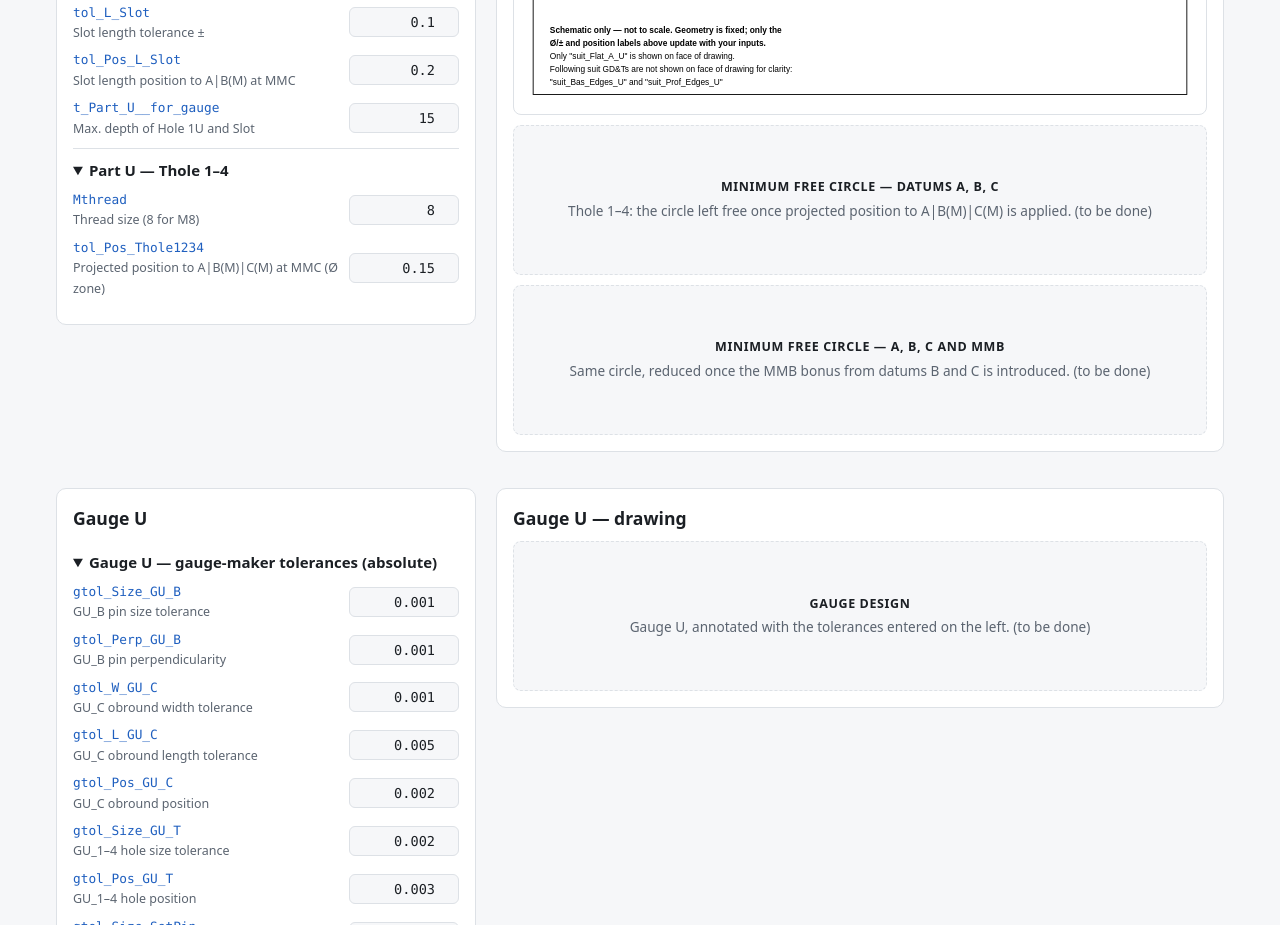
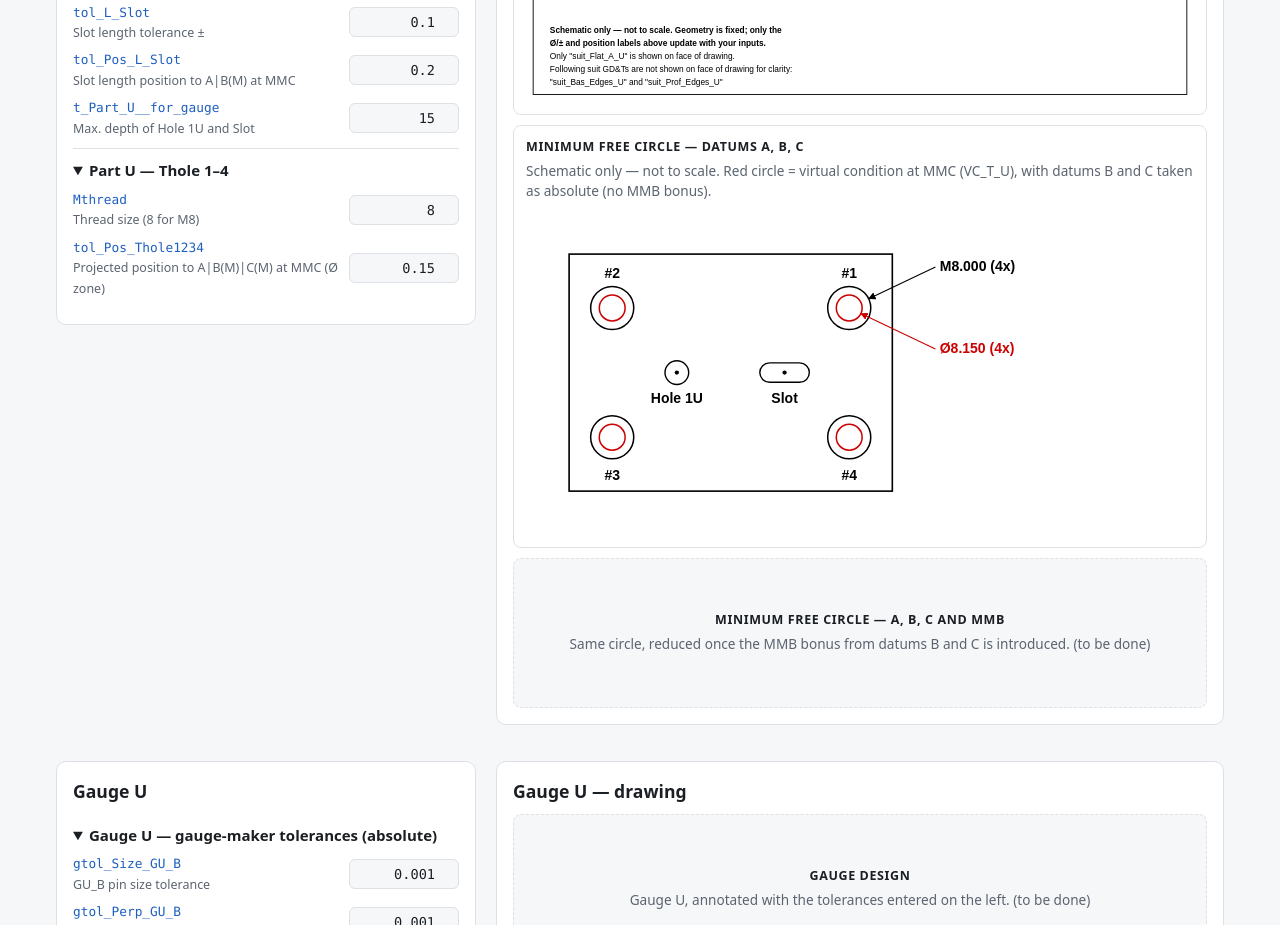
Before and after one commit to onursurlu-cell/Engineering_Help_Website, a plain HTML site: page pin-slot-non-alignable-assembly-calculator/index.html in a window 1280 px wide. Shown: the part 4219-5144 px from the top of the page. Drawn offline with Linux system fonts and the light colour scheme.

Commit message:
Add Part U Minimum free circle — datums A, B, C diagram (Hole 1U + Slot, no MMB)

```diff
--- a/pin-slot-non-alignable-assembly-calculator/index.html
+++ b/pin-slot-non-alignable-assembly-calculator/index.html
@@ -565,7 +565,38 @@ shift_y(x,y) = dy + x&middot;sin&theta; + y&middot;cos&theta; &minus; y
 <g font-size="14" fill="#000"><text x="40" y="804" font-weight="bold">Schematic only — not to scale. Geometry is fixed; only the</text><text x="40" y="826" font-weight="bold">Ø/± and position labels above update with your inputs.</text><text x="40" y="848">Only "suit_Flat_A_U" is shown on face of drawing.</text><text x="40" y="870">Following suit GD&amp;Ts are not shown on face of drawing for clarity:</text><text x="40" y="892">"suit_Bas_Edges_U" and "suit_Prof_Edges_U"</text></g>
 </svg>
     </div>
-    <div class="drawing-placeholder"><div><b>Minimum free circle — datums A, B, C</b>Thole 1–4: the circle left free once projected position to A|B(M)|C(M) is applied. (to be done)</div></div>
+    <div class="drawing-frame" aria-label="Part U minimum free circle, datums A, B, C, no MMB">
+      <div class="cap">Minimum free circle — datums A, B, C</div>
+      <div class="cap-desc">Schematic only — not to scale. Red circle = virtual condition at MMC (VC_T_U), with datums B and C taken as absolute (no MMB bonus).</div>
+      <svg id="svgMinFreeU1" xmlns="http://www.w3.org/2000/svg" viewBox="0 0 620 300" font-family="Arial, Helvetica, sans-serif">
+<defs>
+<marker id="mfc-ar-u" viewBox="0 0 10 10" refX="9" refY="5" markerWidth="7" markerHeight="7" orient="auto"><path d="M0,0 L10,5 L0,10 z" fill="context-stroke"/></marker>
+</defs>
+<rect x="40" y="40" width="300" height="220" fill="#fff" stroke="#000" stroke-width="1.5"/>
+<circle cx="140" cy="150" r="11" fill="#fff" stroke="#000" stroke-width="1.3"/>
+<circle cx="140" cy="150" r="2" fill="#000"/>
+<text x="140" y="178" font-size="13" fill="#000" font-weight="bold" text-anchor="middle">Hole 1U</text>
+<rect x="217" y="141" width="46" height="18" rx="9" ry="9" fill="#fff" stroke="#000" stroke-width="1.3"/>
+<circle cx="240" cy="150" r="2" fill="#000"/>
+<text x="240" y="178" font-size="13" fill="#000" font-weight="bold" text-anchor="middle">Slot</text>
+<circle cx="300" cy="90" r="20" fill="none" stroke="#000" stroke-width="1.4"/>
+<circle cx="300" cy="90" r="12" fill="none" stroke="#c00" stroke-width="1.4"/>
+<text x="300" y="62" font-size="13" font-weight="bold" fill="#000" text-anchor="middle">#1</text>
+<circle cx="80" cy="90" r="20" fill="none" stroke="#000" stroke-width="1.4"/>
+<circle cx="80" cy="90" r="12" fill="none" stroke="#c00" stroke-width="1.4"/>
+<text x="80" y="62" font-size="13" font-weight="bold" fill="#000" text-anchor="middle">#2</text>
+<circle cx="80" cy="210" r="20" fill="none" stroke="#000" stroke-width="1.4"/>
+<circle cx="80" cy="210" r="12" fill="none" stroke="#c00" stroke-width="1.4"/>
+<text x="80" y="250" font-size="13" font-weight="bold" fill="#000" text-anchor="middle">#3</text>
+<circle cx="300" cy="210" r="20" fill="none" stroke="#000" stroke-width="1.4"/>
+<circle cx="300" cy="210" r="12" fill="none" stroke="#c00" stroke-width="1.4"/>
+<text x="300" y="250" font-size="13" font-weight="bold" fill="#000" text-anchor="middle">#4</text>
+<line x1="380" y1="52" x2="318.1" y2="81.4" stroke="#000" stroke-width="1" marker-end="url(#mfc-ar-u)"/>
+<text id="lbl-mfcNomDiaU" x="384" y="56" font-size="13" fill="#000" font-weight="bold">M{Mthread} (4x)</text>
+<line x1="380" y1="128" x2="310.8" y2="95.1" stroke="#c00" stroke-width="1" marker-end="url(#mfc-ar-u)"/>
+<text id="lbl-mfcFreeDiaU" x="384" y="132" font-size="13" fill="#c00" font-weight="bold">Ø (4x)</text>
+</svg>
+    </div>
     <div class="drawing-placeholder"><div><b>Minimum free circle — A, B, C and MMB</b>Same circle, reduced once the MMB bonus from datums B and C is introduced. (to be done)</div></div>
   </div>
 
@@ -906,6 +937,17 @@ function updateMinFreeCircleL(v, VC_H_L){
   setLbl("lbl-mfcFreeDia", `Ø${f3(VC_H_L)} (4x)`);
 }
 
+function updateMinFreeCircleU(v, VC_T_U){
+  // Schematic only — fixed geometry, same convention as Part L's version
+  // above: only the two text labels update with the inputs. Thole 1-4 are
+  // threaded (no separate diameter/tolerance input), so the nominal label
+  // is just the thread callout; the free-circle value is the projected
+  // virtual condition (Mthread + tol_Pos_Thole1234).
+  const setLbl = (id, text) => { const el = document.getElementById(id); if(el) el.textContent = text; };
+  setLbl("lbl-mfcNomDiaU", `M${f3(v.Mthread)} (4x)`);
+  setLbl("lbl-mfcFreeDiaU", `Ø${f3(VC_T_U)} (4x)`);
+}
+
 function calc(){
   const {v, errs} = read();
   updatePartLDrawing(v);
@@ -927,6 +969,7 @@ function calc(){
   const VC_W_U = v.W_Slot - v.tol_W_Slot - v.tol_Pos_W_Slot;
   const VC_L_U = v.L_Slot - v.tol_L_Slot - v.tol_Pos_L_Slot;
   const VC_T_U = v.Mthread + v.tol_Pos_Thole1234;
+  updateMinFreeCircleU(v, VC_T_U);
 
   const G_B  = (VC_B_U - VC_B_L)/2;
   const G_CW = (VC_W_U - VC_C_L)/2;
```
